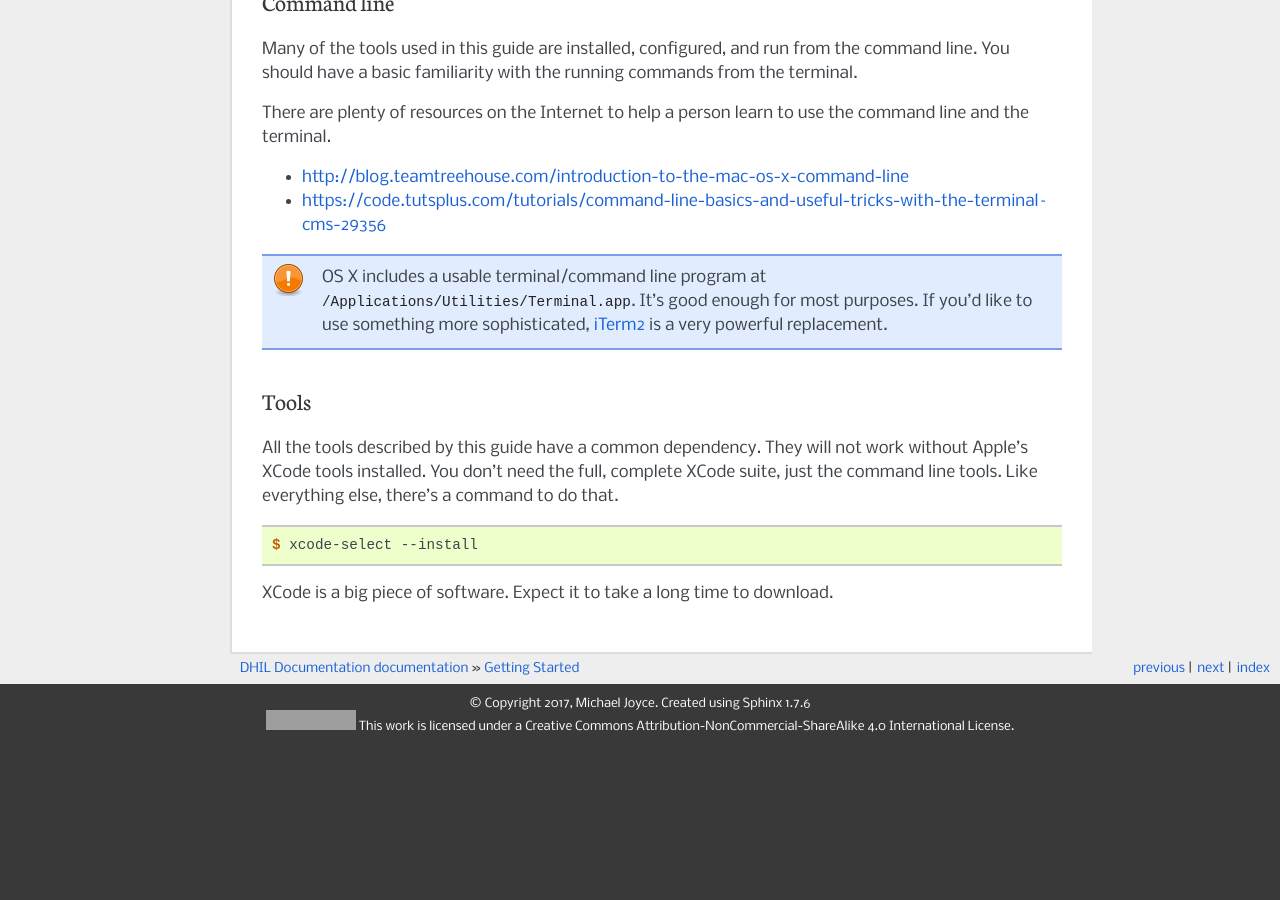
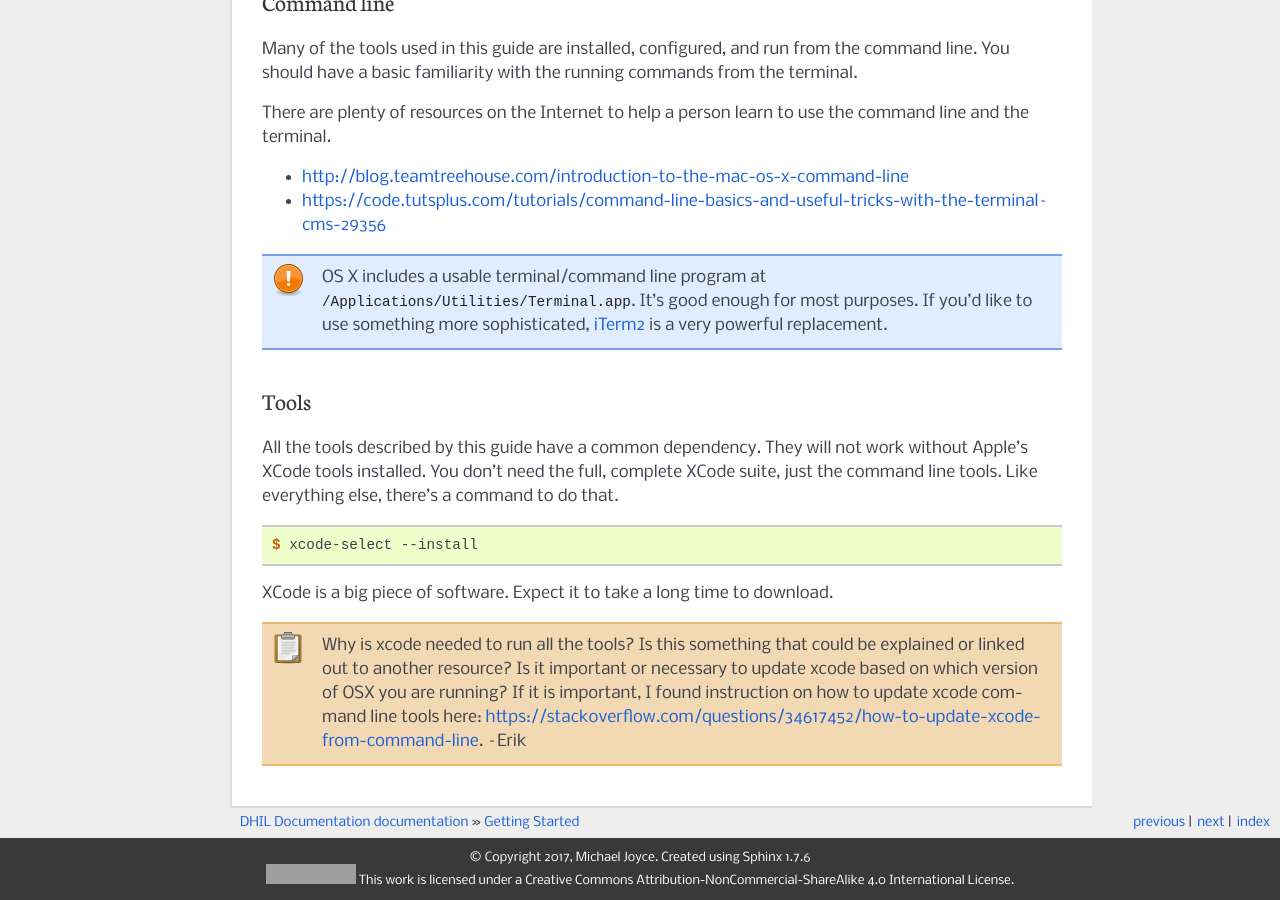
Before and after one commit to sfu-dhil/dev-docs, a Sphinx documentation site: the page built from source/starting.rst, in a window 1280 px wide and 900 px high, scrolled down 878 px. Built offline with Sphinx 7.4.7, drawn with Linux system fonts in a browser that asks for light colours; before the commit the page ends 1624 px from its top, so only the background shows below that; grey boxes are pictures that could not be loaded.

Commit message:
Add notes/quesitons

```diff
--- a/source/php.rst
+++ b/source/php.rst
@@ -34,6 +34,11 @@ Line 4 installs the PHP extension that uses imagemagick. It uses PHP's package
 manager to download and configure it. The command will ask for a path to the
 imagemagick library. Press enter to accept the default (autodetect) which
 should find the library.
+
+.. todo::
+
+  Is pecl something that needs to be installed separately or is it included when
+  PHP is installed? I wasn't able to tell. --Erik
 
 Line 5 installs Composer, a different kind of PHP package manager.
 
--- a/source/starting.rst
+++ b/source/starting.rst
@@ -81,5 +81,14 @@ command to do that.
 
 XCode is a big piece of software. Expect it to take a long time to download.
 
+.. todo::
+
+  Why is xcode needed to run all the tools? Is this something that could be explained
+  or linked out to another resource? Is it important or necessary to update xcode based
+  on which version of OSX you are running? If it is important, I found instruction on
+  how to update xcode command line tools here:
+  https://stackoverflow.com/questions/34617452/how-to-update-xcode-from-command-line.
+  --Erik
+
 .. _iTerm2: https://www.iterm2.com/
 .. _Github: https://github.com/sfu-dhil
```
